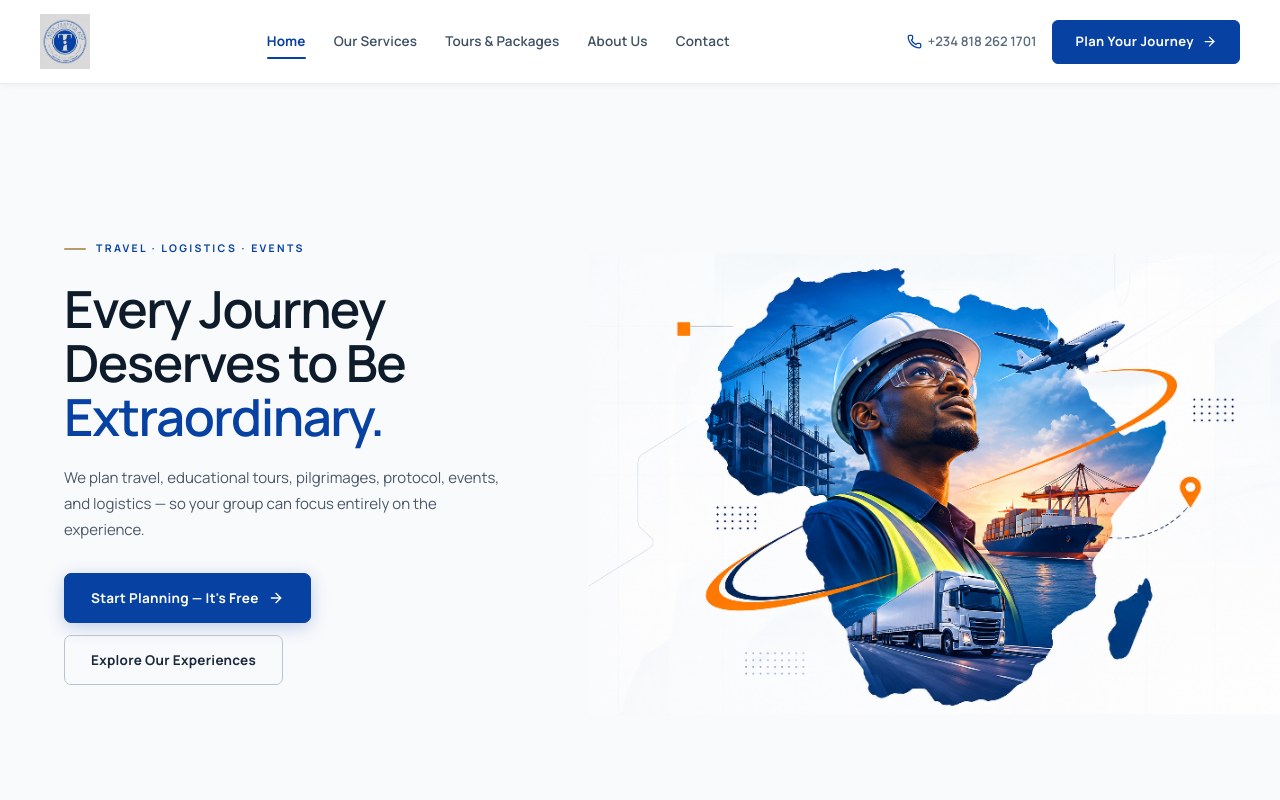
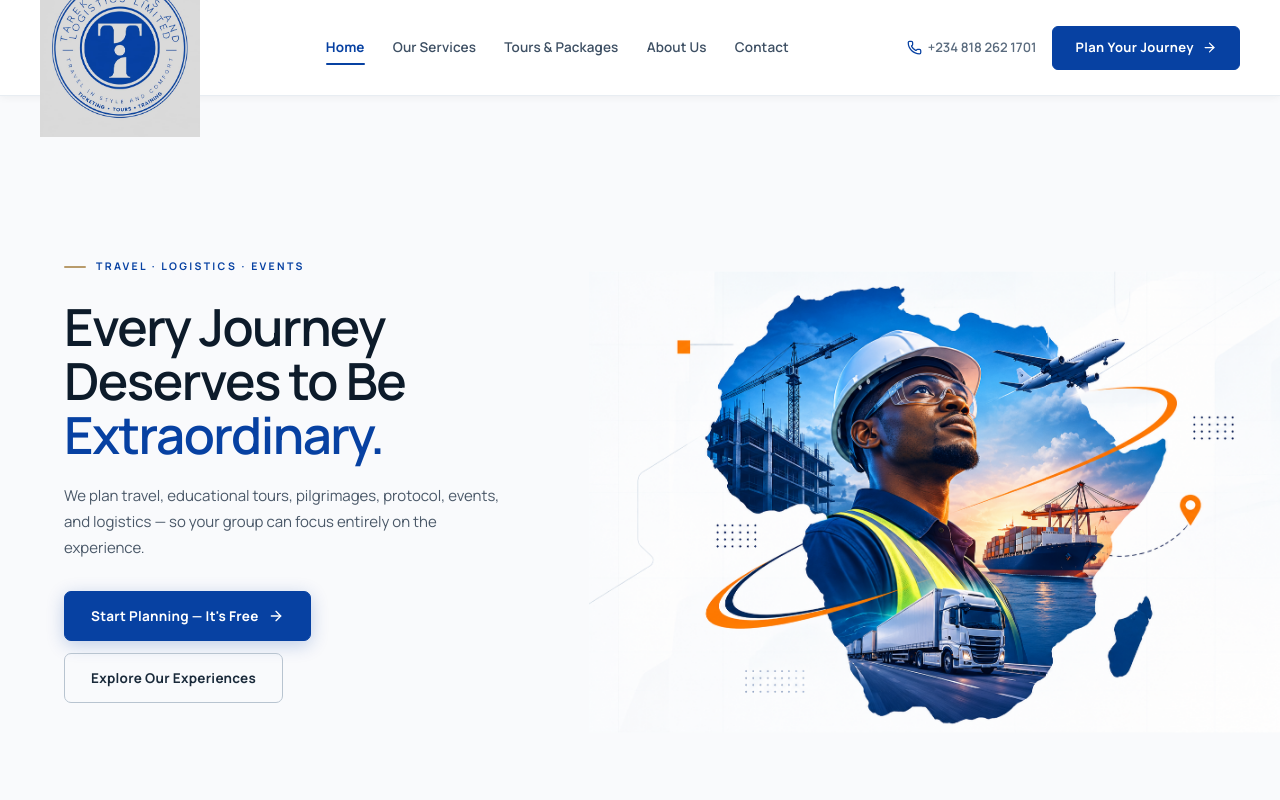
Before and after one commit to lawtg/Tarek, a React (Vite) app: page / in a window 1280 px wide. Shown: the top 800 px of the page. Built offline with nearby package versions, Linux system fonts and the light colour scheme; the HTML template or start-up script is replaced by a standard one; a web font is replaced by a local one.

Commit message:
Logo: 160px width, no blend-mode, 96px header, footer 130px — new clean PNG logo

```diff
--- a/src/app/components.tsx
+++ b/src/app/components.tsx
@@ -197,7 +197,7 @@ export function Layout() {
   return (
     <>
       <Header />
-      <main style={{ paddingTop: "84px" }}>
+      <main style={{ paddingTop: "96px" }}>
         <Outlet />
       </main>
       <Footer />
--- a/src/index.css
+++ b/src/index.css
@@ -134,7 +134,7 @@
    HEADER
 ══════════════════════════════════════════════════════════════════════════ */
 .site-header {
-  height: 84px;
+  height: 96px;
   position: fixed;
   inset: 0 0 auto 0;
   z-index: 200;
@@ -157,26 +157,27 @@
   align-items: center;
   text-decoration: none;
   flex: none;
-  margin-right: 48px;
-  /* Remove any background artefact */
-  background: none !important;
-  padding: 0;
+  margin-right: 40px;
+  padding: 6px 0;
   transition: opacity .2s;
 }
 .logo:hover { opacity: .8; }
 .logo-img {
-  height: 56px;
-  width: auto;
+  /* Width-based so portrait logo renders at correct proportions */
+  /* 471×529 ratio → 160px wide = ~180px tall — clearly visible, not cramped */
+  width: 160px;
+  height: auto;
   display: block;
-  /* multiply removes logo.jpeg grey background cleanly on white */
-  mix-blend-mode: multiply;
   object-fit: contain;
+  /* No mix-blend-mode — new logo has clean white background */
   transition: transform .28s var(--ease-out);
 }
 .logo:hover .logo-img { transform: scale(1.02); }
+/* Footer version — white bg logo on dark footer */
 .logo--light .logo-img {
-  mix-blend-mode: normal;
-  filter: brightness(0) invert(1);
+  /* Logo has white bg; on dark footer show as-is or invert if preferred */
+  /* Keeping as-is since the white circle reads well on dark navy */
+  opacity: .95;
 }
 
 /* ── Desktop nav ── */
@@ -219,7 +220,7 @@
   align-items: center;
   gap: 16px;
   flex: none;
-  margin-left: 48px;
+  margin-left: 32px;
 }
 .header-phone {
   display: inline-flex;
@@ -347,7 +348,7 @@
 ══════════════════════════════════════════════════════════════════════════ */
 .hero {
   background: #f9fafc;           /* match image background */
-  padding-top: 84px;             /* clears fixed header */
+  padding-top: 96px;             /* clears fixed header */
   min-height: calc(100svh - 84px);
   max-height: 920px;
   display: grid;
@@ -675,7 +676,7 @@
     grid-template-rows: auto auto;
     max-height: none;
     min-height: auto;
-    padding-top: 84px;
+    padding-top: 96px;
   }
   /* IMAGE FIRST on mobile — swap order */
   .hero__right {
@@ -727,7 +728,7 @@
 .services-section {
   background: var(--white);
   padding: 96px 0 80px;
-  scroll-margin-top: 84px;
+  scroll-margin-top: 96px;
 }
 .svc-head {
   display: flex;
@@ -1051,8 +1052,8 @@
 
 .diff-right {
   position: sticky;
-  top: 84px;
-  height: calc(100vh - 84px);
+  top: 96px;
+  height: calc(100vh - 96px);
   overflow: hidden;
   background: var(--blue-dark);
 }
@@ -1130,7 +1131,7 @@
   gap: 72px;
   align-items: start;
 }
-.audience__head { position: sticky; top: 96px; padding-bottom: 16px; }
+.audience__head { position: sticky; top: 108px; padding-bottom: 16px; }
 .audience__eyebrow {
   display: flex;
   align-items: center;
@@ -1408,7 +1409,7 @@
   gap: 80px;
   align-items: start;
 }
-.faq-grid > div:first-child { position: sticky; top: 96px; }
+.faq-grid > div:first-child { position: sticky; top: 108px; }
 .faq-grid > div:first-child h2 { color: var(--text-primary); font-size: clamp(32px, 3.5vw, 48px); line-height: 1.08; margin: 14px 0 16px; }
 .faq-grid > div:first-child > p { color: var(--text-muted); font-size: 14px; line-height: 1.75; }
 .faq-phone { margin-top: 24px; display: inline-flex; align-items: center; gap: 7px; }
@@ -1464,6 +1465,8 @@
 .footer-grid { display: grid; grid-template-columns: 2fr .65fr 1fr 1.1fr; gap: 52px; }
 .footer-brand p { max-width: 360px; font-size: 12px; line-height: 1.8; margin: 18px 0 14px; }
 .footer-brand > strong { color: rgba(255,255,255,.65); font-family: "Instrument Serif", serif; font-weight: 400; font-size: 17px; }
+/* Footer logo — slightly smaller than header, preserves aspect ratio */
+.footer-brand .logo-img { width: 130px; height: auto; }
 .site-footer h3 { color: white; font-family: "Manrope", sans-serif; font-size: 10px; font-weight: 800; letter-spacing: .15em; text-transform: uppercase; margin-bottom: 18px; }
 .site-footer > .footer-grid > div:not(.footer-brand) { display: flex; flex-direction: column; align-items: flex-start; }
 .site-footer a { color: rgba(255,255,255,.45); text-decoration: none; font-size: 12px; line-height: 1.4; margin-bottom: 11px; display: inline-flex; align-items: center; gap: 7px; transition: color .2s; }
@@ -1567,7 +1570,7 @@
   display: flex; align-items: center;
   background: var(--ivory);
   position: relative; overflow: hidden;
-  padding-top: 84px;
+  padding-top: 96px;
 }
 .page-hero::after {
   content: "";
@@ -1707,9 +1710,9 @@
 ══════════════════════════════════════════════════════════════════════════ */
 @media (max-width: 560px) {
   :root { --container: calc(100% - 40px); }
-  .site-header { height: 64px; }
-  main { padding-top: 64px !important; }
-  .logo-img { height: 46px; }
+  .site-header { height: 72px; }
+  main { padding-top: 72px !important; }
+  .logo-img { width: 120px; height: auto; }
   .form-grid { grid-template-columns: 1fr; }
   .contact-form { padding: 26px 18px; }
   .footer-grid { grid-template-columns: 1fr 1fr; }
```
